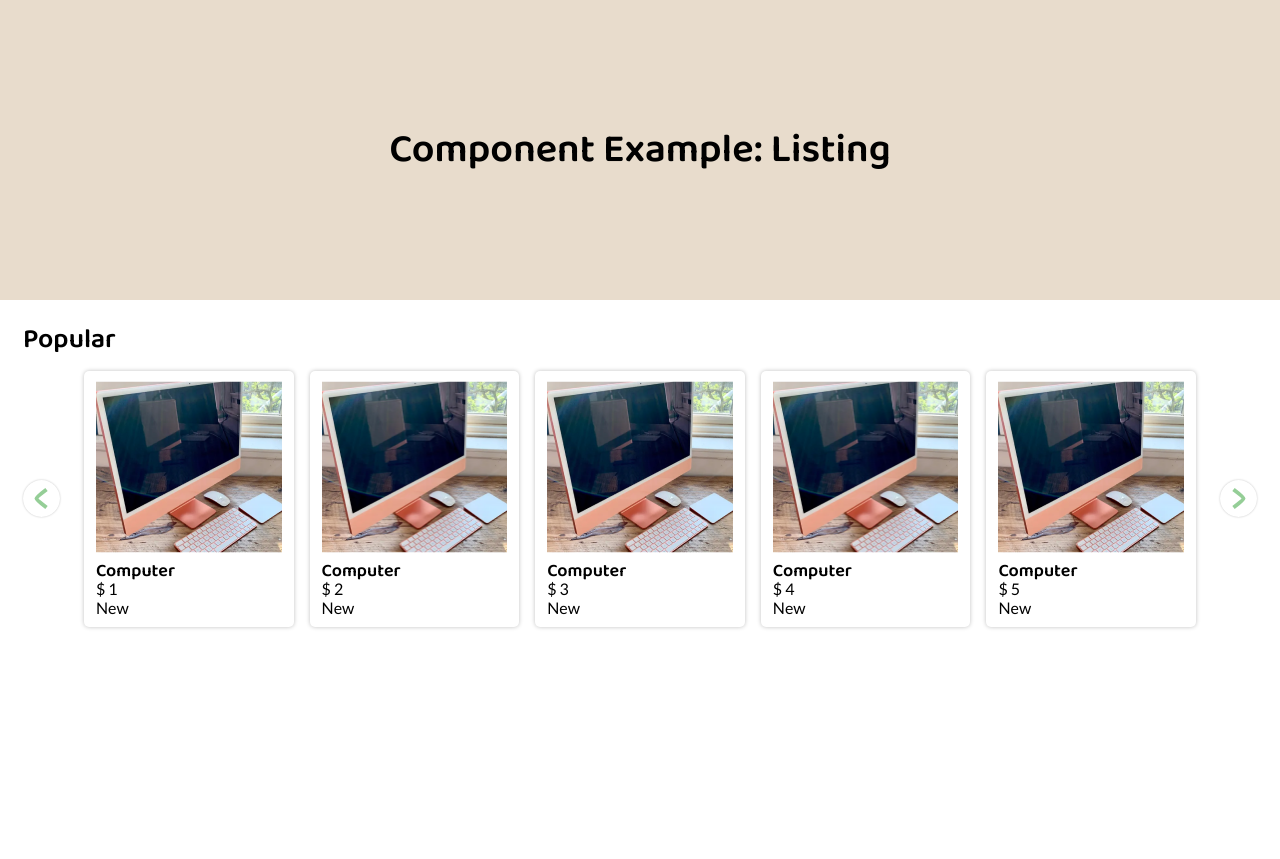
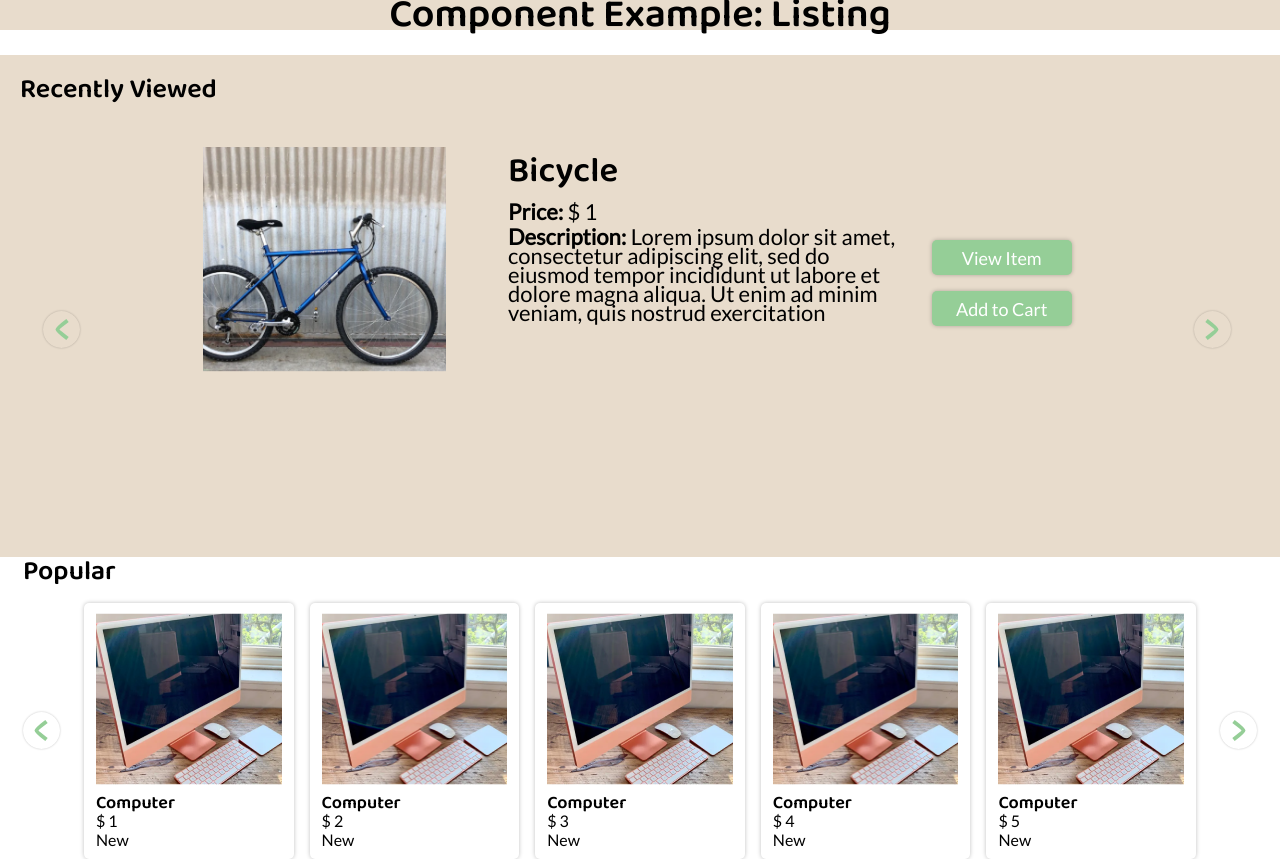
Before and after one commit to mikehe123/ushop-component-example-typescript, a Next.js app: page / in a window 1280 px wide. Before the commit the page ends 800 px from the top, so only its background shows below. Built offline with nearby package versions, Linux system fonts and the light colour scheme.

Commit message:
Added the carousel component

```diff
--- /dev/null
+++ b/components/button/Button.tsx
@@ -0,0 +1,19 @@
+import * as S from "./S.Button";
+// import computerImage from "@asset/computer.png";
+
+interface ButtonProps {
+  buttonText: string;
+
+}
+
+const Button: React.FC<ButtonProps> = ({
+  buttonText,
+}) => {
+  return (
+    <S.Container>
+      <S.buttonText>{buttonText}</S.buttonText>
+    </S.Container>
+  );
+};
+
+export default Button;
--- /dev/null
+++ b/components/button/S.Button.tsx
@@ -0,0 +1,21 @@
+import styled from "styled-components";
+
+export const Container = styled.div`
+  display: inline-block;
+  width: 140px;
+  height: 35px; /* what if text overflow? maybe can set different text size if button text is too long*/
+  box-shadow: 0px 0px 4px rgba(0, 0, 0, 0.25);
+  border-radius: 5px;
+  margin: 5%;
+  background-color: #95ce97;
+`;
+
+export const buttonText = styled.div`
+  font-family: "Lato";
+  font-style: normal;
+  font-weight: 400;
+  font-size: 18px;
+  text-align: center; /*maybe there are some better way*/
+  margin-top: 5%;
+  color: white;
+`;
--- /dev/null
+++ b/components/carousel/Carousel.tsx
@@ -0,0 +1,52 @@
+import ListingShifter from "@components/listing-shifter/ListingShifter";
+import CarrotCellItem from "@components/carousel/CarouselItem";
+
+import { useState } from "react";
+import * as S from "./S.Carousel";
+
+interface CarrotCell {
+  listingTitle: string;
+}
+
+const CarrotCell: React.FC<CarrotCell> = ({ listingTitle }) => {
+  const [listItems, setListItems] = useState(placeHolderData);
+
+  const handleShift = (direction: number) => {
+    setListItems(
+      listItems.slice(direction * 5).concat(listItems.slice(0, direction * 5))
+    );
+  };
+
+  return (
+    <S.Container>
+      <S.Title>{listingTitle}</S.Title>
+      <S.ContainerListing>
+        <ListingShifter direction="left" onClick={() => handleShift(-1)} />
+        <S.ContainerItem>
+          {listItems.slice(0, 1).map((item) => {
+            return (
+              <CarrotCellItem
+                key={item.id}
+                itemImage={item.itemImage}
+                itemName={item.itemName}
+                itemPrice={item.itemPrice}
+                itemCondition={item.itemCondition}
+              />
+            );
+          })}
+        </S.ContainerItem>
+        <ListingShifter direction="right" onClick={() => handleShift(1)} />
+      </S.ContainerListing>
+    </S.Container>
+  );
+};
+
+export default CarrotCell;
+
+const placeHolderData = new Array(13).fill(0).map((_, index) => ({
+  id: index,
+  itemImage: "@asset/bicycle.png",
+  itemName: "Bicycle",
+  itemPrice: index + 1,
+  itemCondition: "Lorem ipsum dolor sit amet, consectetur adipiscing elit, sed do eiusmod tempor incididunt ut labore et dolore magna aliqua. Ut enim ad minim veniam, quis nostrud exercitation",
+}));
--- /dev/null
+++ b/components/carousel/CarouselItem.tsx
@@ -0,0 +1,48 @@
+import * as S from "./S.CarouselItem";
+import computerImage from "@asset/bicycle.png";
+import Button from "@components/button/Button";
+
+interface CarrotCellItemProps {
+  itemImage: string;
+  itemName: string;
+  itemPrice: Number;
+  itemCondition: string;
+}
+
+const CarrotCellItem: React.FC<CarrotCellItemProps> = ({
+  itemImage,
+  itemName,
+  itemPrice,
+  itemCondition,
+}) => {
+  return (
+    <S.Container>
+        <S.ContainerItemLeft>
+            <S.Image src={computerImage} alt={itemName} />
+        </S.ContainerItemLeft>
+        <S.ContainerItemMid>
+            <S.ItemName>{itemName}</S.ItemName>
+                <S.ItemPrice>
+                    <S.Bold>{`Price:\xa0`}</S.Bold>
+                    {`$ ${itemPrice}`}
+                </S.ItemPrice>
+
+            <S.ItemCondition>
+                <span>
+                    <span style={{ fontWeight: 700 }}>Description:{`\xa0`}
+                    </span>
+                    {itemCondition}
+                </span>
+            </S.ItemCondition>
+        </S.ContainerItemMid>
+        <S.ContainerItemRight>
+            <Button buttonText={"View Item"}/>
+            <Button buttonText={"Add to Cart"}/>
+        </S.ContainerItemRight>
+
+    </S.Container>
+
+  );
+};
+
+export default CarrotCellItem;
--- /dev/null
+++ b/components/carousel/S.Carousel.tsx
@@ -0,0 +1,27 @@
+import styled from "styled-components";
+import * as listingStyle from "@components/listing/S.Listing"
+
+export const Title = listingStyle.Title
+export const ContainerListing = listingStyle.ContainerListing
+
+export const Container = styled.div`
+  width: 100%;
+  /* height:100%; */
+  background-color: #E8DCCC;
+  padding: 20px 20px 20px 20px;
+  /* display: flex; */
+  justify-content: center;
+  align-items: center;
+`;
+
+
+export const ContainerItem = styled.div`
+  width: 80%;
+  margin-top: 16px;
+  display: flex;
+  flex-direction: row;
+  align-items: center;
+  justify-content: space-around;
+  justify-items: flex-start;
+  max-width: 1234px;
+`;
--- /dev/null
+++ b/components/carousel/S.CarouselItem.tsx
@@ -0,0 +1,56 @@
+import styled from "styled-components";
+import NImage from "next/image";
+
+export const Container = styled.div`
+  height: 50vh;
+  grid-template-columns: 2fr 3.5fr 1.2fr;
+  width:90%;
+  display: grid;
+`
+
+export const ContainerItemLeft = styled.div`
+  text-align: center;
+  padding: 10px 12px 10px 10px;
+`;
+
+export const ContainerItemMid = styled.div`
+  padding: 20px 10px 10px 50px;
+`;
+
+export const ContainerItemRight = styled.div`
+  text-align: center;
+  padding-top: 60%;
+
+`;
+
+export const Image = styled(NImage)`
+  width: 286px;
+  height: 271px;
+`;
+
+
+export const ItemName = styled.div`
+  font-family: "Baloo 2";
+  font-style: normal;
+  font-weight: 600;
+  font-size: 35px;
+  line-height: 16px;
+  padding: 6px 0px 20px 0px;
+
+`;
+
+export const ItemPrice = styled.div`
+  font-family: "Lato";
+  font-style: normal;
+  font-weight: 400;
+  font-size: 22px;
+  line-height: 19px;
+  display: flex;
+  padding: 3px 0px 3px 0px;
+`;
+
+export const Bold = styled.div`
+    font-weight: bold;
+`
+
+export const ItemCondition = styled(ItemPrice)``;
--- a/pages/index.tsx
+++ b/pages/index.tsx
@@ -1,6 +1,7 @@
 import type { NextPage } from "next";
 import styles from "@styles/Home.module.css";
 import Listing from "@components/listing/Listing";
+import CarrotCell from "@components/carousel/Carousel";
 
 const Home: NextPage = () => {
   return (
@@ -8,6 +9,7 @@ const Home: NextPage = () => {
       <div className={styles.bannerBoard}>
         <div className={styles.text}>Component Example: Listing</div>
       </div>
+      <CarrotCell listingTitle="Recently Viewed" />
       <Listing listingTitle="Popular" />
     </div>
   );
```
Also changed, not shown: asset/bicycle.png (added).
